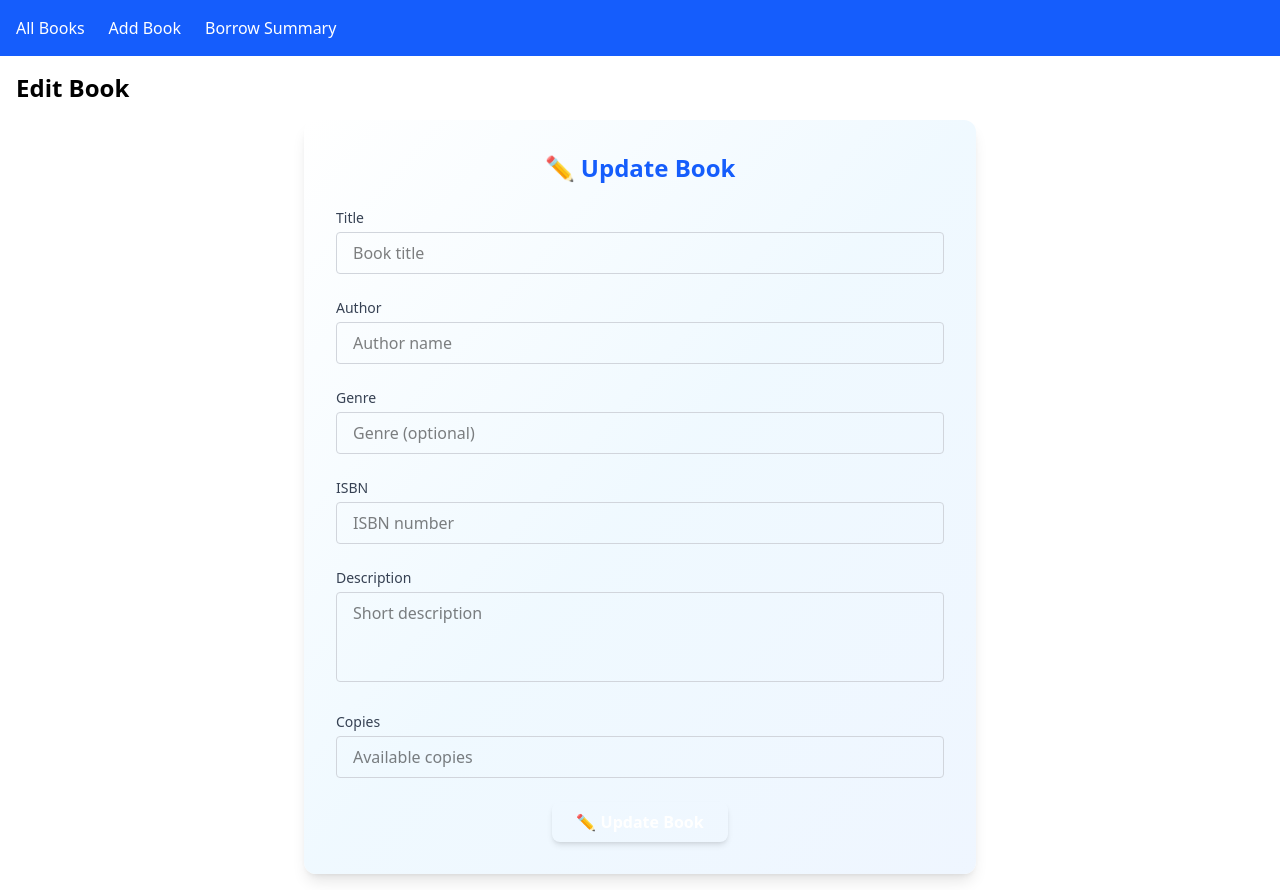
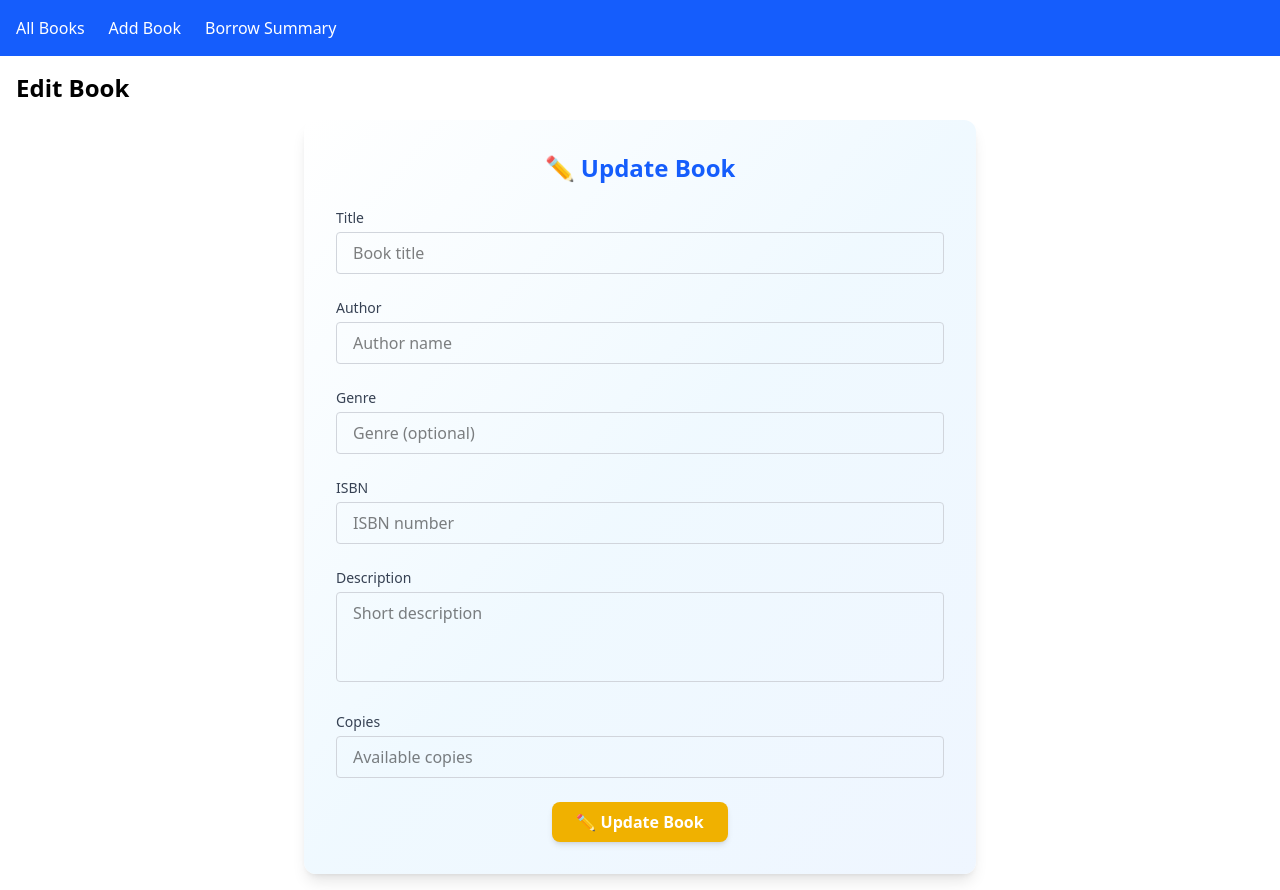
Before and after one commit to sakibbiswas/assignment-4-redux, a React (Vite) app: page /edit-book/1 in a window 1280 px wide. Built offline with nearby package versions, Linux system fonts and the light colour scheme; no server answers.

Commit message:
borrowform added

```diff
--- a/src/components/BookForm.tsx
+++ b/src/components/BookForm.tsx
@@ -1,67 +1,3 @@
-// import { useForm } from 'react-hook-form';
-// import { useCreateBookMutation, useUpdateBookMutation, useGetBookByIdQuery } from '../features/books/booksApi';
-// import { useNavigate, useParams } from 'react-router-dom';
-// import { toast } from 'react-toastify';
-// import { useEffect } from 'react';
-// import type { Book } from '../features/books/booksApi';
-
-// type BookFormFields = {
-//   title: string;
-//   author: string;
-//   genre?: string;
-//   isbn: string;
-//   description?: string;
-//   copies: number;
-// };
-
-// export default function BookForm({ isEdit = false }: { isEdit?: boolean }) {
-//   const { id } = useParams();
-//   const { register, handleSubmit, reset } = useForm<BookFormFields>();
-//   const [createBook] = useCreateBookMutation();
-//   const [updateBook] = useUpdateBookMutation();
-//   const { data: bookData } = useGetBookByIdQuery(id!, { skip: !isEdit });
-
-//   const navigate = useNavigate();
-
-//   useEffect(() => {
-//     if (isEdit && bookData) {
-//       reset(bookData);
-//     }
-//   }, [isEdit, bookData, reset]);
-
-//   const onSubmit = async (data: BookFormFields) => {
-//     try {
-//       if (isEdit && id) {
-//         await updateBook({ id, data }).unwrap();
-//         toast.success('Book updated');
-//       } else {
-//         const newBook: Partial<Book> = { ...data, available: true };
-//         await createBook(newBook).unwrap();
-//         toast.success('Book added');
-//       }
-//       navigate('/books');
-//     } catch (err) {
-//       toast.error('Something went wrong');
-//     }
-//   };
-
-//   return (
-//     <form onSubmit={handleSubmit(onSubmit)} className="space-y-4 max-w-lg">
-//       <input {...register('title', { required: true })} placeholder="Title" className="input" />
-//       <input {...register('author', { required: true })} placeholder="Author" className="input" />
-//       <input {...register('genre')} placeholder="Genre" className="input" />
-//       <input {...register('isbn', { required: true })} placeholder="ISBN" className="input" />
-//       <textarea {...register('description')} placeholder="Description" className="input" />
-//       <input type="number" {...register('copies', { required: true })} placeholder="Copies" className="input" />
-//       <button type="submit" className="btn">
-//         {isEdit ? 'Update Book' : 'Add Book'}
-//       </button>
-//     </form>
-//   );
-// }
-
-
-
 
 import { useForm } from "react-hook-form";
 import {
@@ -117,7 +53,7 @@ export default function BookForm({ isEdit = false }: { isEdit?: boolean }) {
   return (
     <form
       onSubmit={handleSubmit(onSubmit)}
-      // className="max-w-2xl mx-auto p-8 bg-red-100 shadow-md rounded-xl space-y-6"
+
       className="max-w-2xl mx-auto p-8 bg-gradient-to-br from-white via-sky-50 to-blue-50 shadow-lg rounded-xl space-y-6"
     >
       <h2 className="text-2xl font-bold text-center text-blue-600">
@@ -190,11 +126,15 @@ export default function BookForm({ isEdit = false }: { isEdit?: boolean }) {
       {/* Submit Button */}
       <div className="text-center">
         <button
-          type="submit"
-          className={`bg-${isEdit ? "yellow" : "blue"}-600 hover:bg-${isEdit ? "yellow" : "blue"}-700 text-white font-semibold px-6 py-2 rounded-lg shadow-md transition duration-300`}
-        >
-          {isEdit ? "✏️ Update Book" : "➕ Add Book"}
-        </button>
+    type="submit"
+    className={`${
+      isEdit
+        ? "bg-yellow-500 hover:bg-yellow-600"
+        : "bg-blue-600 hover:bg-blue-700"
+    } text-white font-semibold px-6 py-2 rounded-lg shadow-md transition duration-300`}
+  >
+    {isEdit ? "✏️ Update Book" : "➕ Add Book"}
+  </button>
       </div>
     </form>
   );
```
